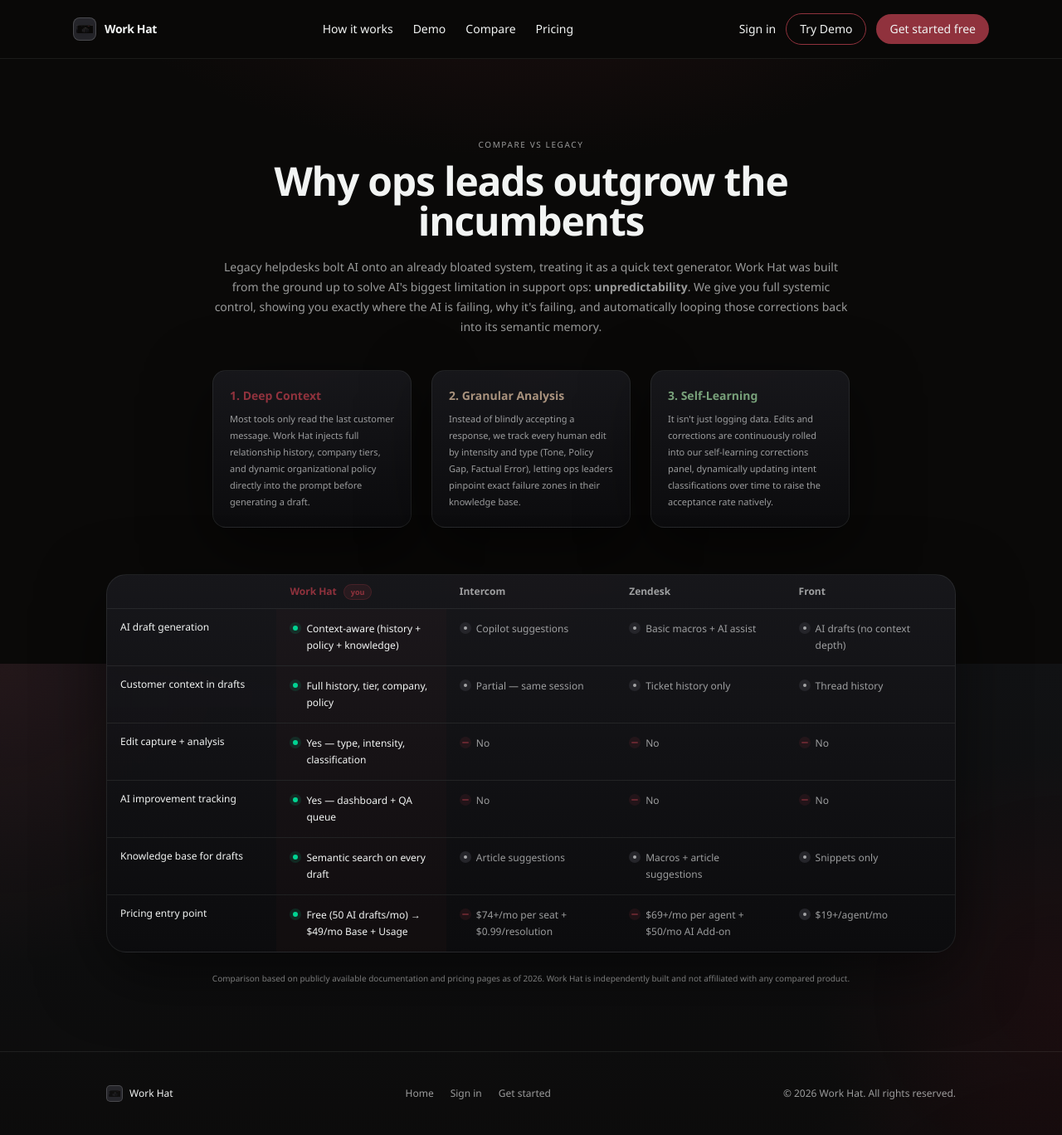
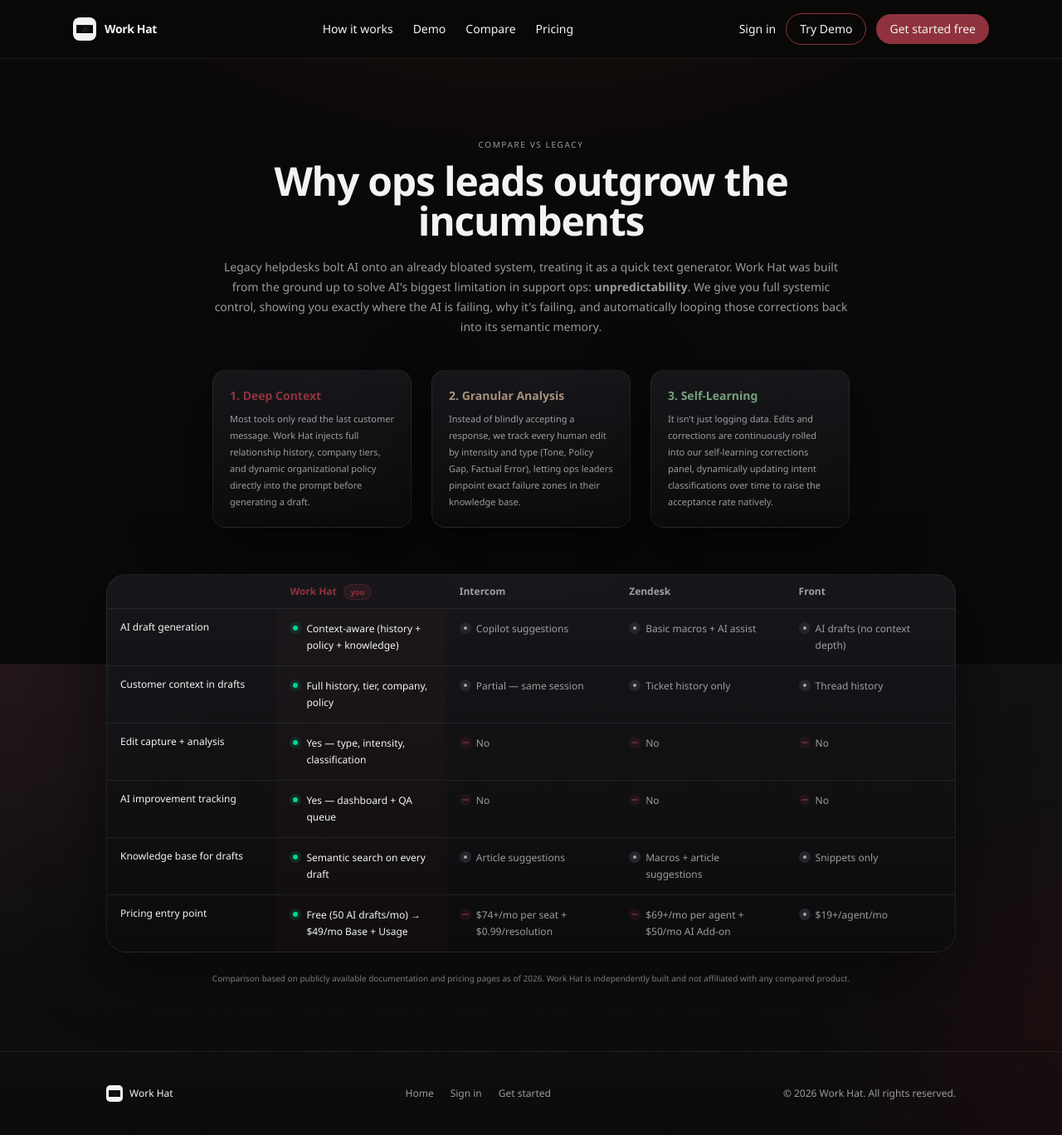
Before and after one commit to Talbayero/Workhat, a Next.js app in the folder web/: page /compare in a window 1280 px wide. Shown: the whole page at 83% size. Built offline with nearby package versions, Linux system fonts and the light colour scheme.

Commit message:
fix(ui): increase logo contrast by swapping container to light background

```diff
--- a/web/src/app/compare/page.tsx
+++ b/web/src/app/compare/page.tsx
@@ -5,8 +5,8 @@
     <header className="sticky top-0 z-50 border-b border-[var(--line)] bg-[rgba(10,9,8,0.85)] backdrop-blur-xl">
       <div className="mx-auto flex max-w-6xl items-center justify-between gap-6 px-6 py-4">
         <Link href="/" className="flex items-center gap-2.5">
-          <div className="flex h-7 w-7 items-center justify-center rounded-[8px] bg-[var(--sage)] border border-[var(--line-strong)]">
-            <img src="/logo.png" alt="Work Hat" className="h-5 w-5 object-contain drop-shadow-md" />
+          <div className="flex h-7 w-7 items-center justify-center rounded-[8px] bg-[var(--sky)] border border-transparent">
+            <img src="/logo.png" alt="Work Hat" className="h-5 w-5 object-contain" />
           </div>
           <span className="text-sm font-semibold tracking-tight">Work Hat</span>
         </Link>
@@ -201,8 +201,8 @@
     <footer className="border-t border-[var(--line)] px-6 py-10">
       <div className="mx-auto flex max-w-5xl flex-col items-center justify-between gap-6 text-xs text-[var(--muted)] sm:flex-row">
         <Link href="/" className="flex items-center gap-2">
-          <div className="flex h-5 w-5 items-center justify-center rounded-[5px] bg-[var(--sage)] border border-[var(--line-strong)]">
-            <img src="/logo.png" alt="Work Hat" className="h-3.5 w-3.5 object-contain opacity-80" />
+          <div className="flex h-5 w-5 items-center justify-center rounded-[5px] bg-[var(--sky)] border border-transparent">
+            <img src="/logo.png" alt="Work Hat" className="h-3.5 w-3.5 object-contain" />
           </div>
           <span className="font-medium text-[var(--foreground)]">Work Hat</span>
         </Link>
--- a/web/src/app/page.tsx
+++ b/web/src/app/page.tsx
@@ -13,8 +13,8 @@
     <header className="sticky top-0 z-50 border-b border-[var(--line)] bg-[rgba(10,9,8,0.85)] backdrop-blur-xl">
       <div className="mx-auto flex max-w-6xl items-center justify-between gap-6 px-6 py-4">
         <Link href="/" className="flex items-center gap-2.5">
-          <div className="flex h-7 w-7 items-center justify-center rounded-[8px] bg-[var(--sage)] border border-[var(--line-strong)]">
-            <img src="/logo.png" alt="Work Hat" className="h-5 w-5 object-contain drop-shadow-md" />
+          <div className="flex h-7 w-7 items-center justify-center rounded-[8px] bg-[var(--sky)] border border-transparent">
+            <img src="/logo.png" alt="Work Hat" className="h-5 w-5 object-contain" />
           </div>
           <span className="text-sm font-semibold tracking-tight">Work Hat</span>
         </Link>
@@ -280,8 +280,8 @@
       <div className="mx-auto flex max-w-5xl flex-col items-start justify-between gap-8 sm:flex-row">
         <div>
           <Link href="/" className="flex items-center gap-2">
-            <div className="flex h-5 w-5 items-center justify-center rounded-[5px] bg-[var(--sage)] border border-[var(--line-strong)]">
-              <img src="/logo.png" alt="Work Hat" className="h-3.5 w-3.5 object-contain opacity-80" />
+            <div className="flex h-5 w-5 items-center justify-center rounded-[5px] bg-[var(--sky)] border border-transparent">
+              <img src="/logo.png" alt="Work Hat" className="h-3.5 w-3.5 object-contain" />
             </div>
             <span className="text-xs font-semibold text-[var(--foreground)]">Work Hat</span>
           </Link>
--- a/web/src/app/pricing/page.tsx
+++ b/web/src/app/pricing/page.tsx
@@ -125,8 +125,8 @@
       <header className="sticky top-0 z-50 border-b border-[var(--line)] bg-[rgba(10,9,8,0.85)] backdrop-blur-xl">
         <div className="mx-auto flex max-w-6xl items-center justify-between gap-6 px-6 py-4">
           <Link href="/" className="flex items-center gap-2.5">
-            <div className="flex h-7 w-7 items-center justify-center rounded-[8px] bg-[var(--sage)] border border-[var(--line-strong)]">
-              <img src="/logo.png" alt="Work Hat" className="h-5 w-5 object-contain drop-shadow-md" />
+            <div className="flex h-7 w-7 items-center justify-center rounded-[8px] bg-[var(--sky)] border border-transparent">
+              <img src="/logo.png" alt="Work Hat" className="h-5 w-5 object-contain" />
             </div>
             <span className="text-sm font-semibold tracking-tight">Work Hat</span>
           </Link>
@@ -390,8 +390,8 @@
       <footer className="border-t border-[var(--line)] px-6 py-10">
         <div className="mx-auto flex max-w-5xl flex-col items-center justify-between gap-6 text-xs text-[var(--muted)] sm:flex-row">
           <Link href="/" className="flex items-center gap-2">
-            <div className="flex h-5 w-5 items-center justify-center rounded-[5px] bg-[var(--sage)] border border-[var(--line-strong)]">
-              <img src="/logo.png" alt="Work Hat" className="h-3.5 w-3.5 object-contain opacity-80" />
+            <div className="flex h-5 w-5 items-center justify-center rounded-[5px] bg-[var(--sky)] border border-transparent">
+              <img src="/logo.png" alt="Work Hat" className="h-3.5 w-3.5 object-contain" />
             </div>
             <span className="font-medium text-[var(--foreground)]">Work Hat</span>
           </Link>
```
